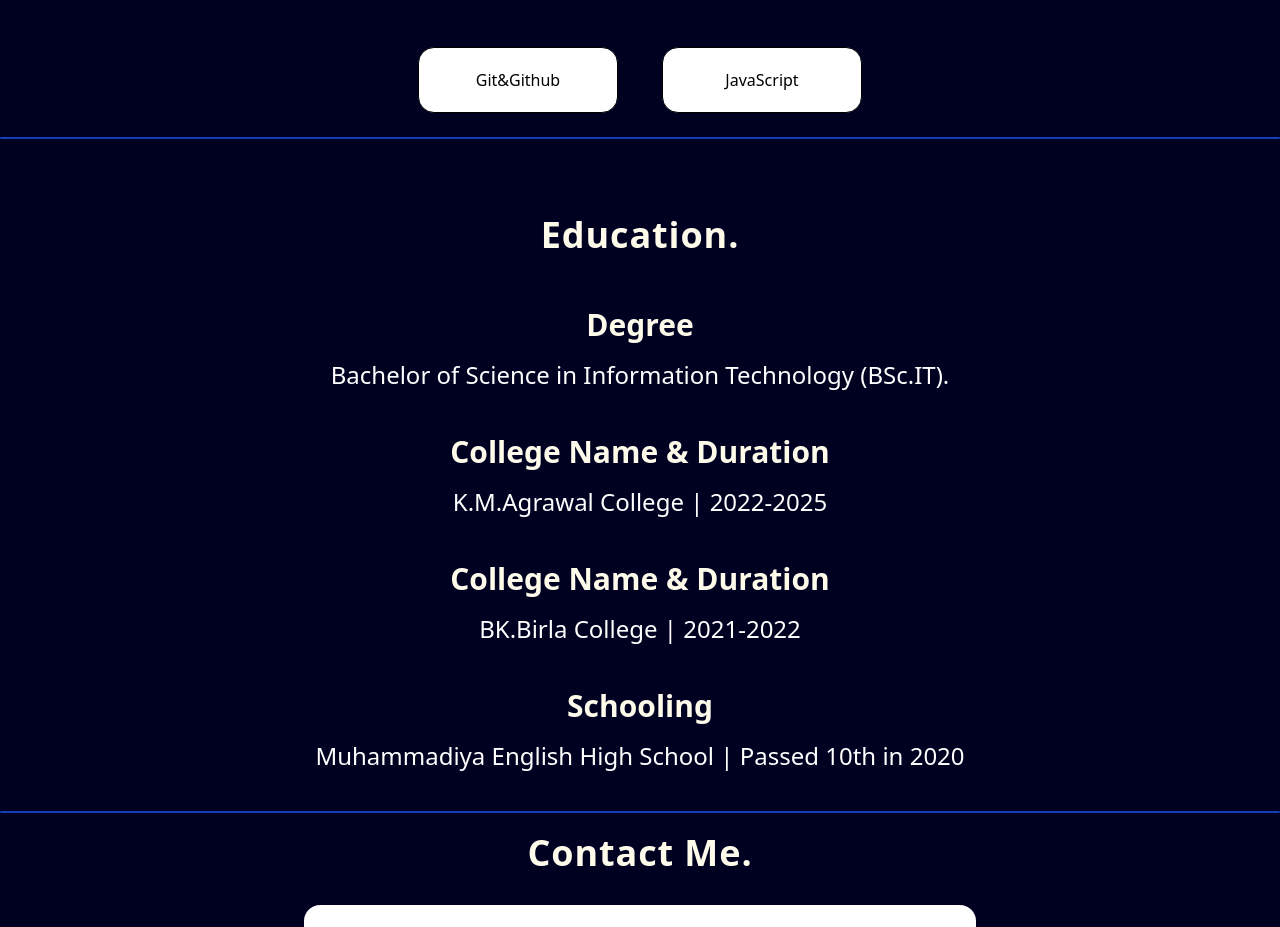
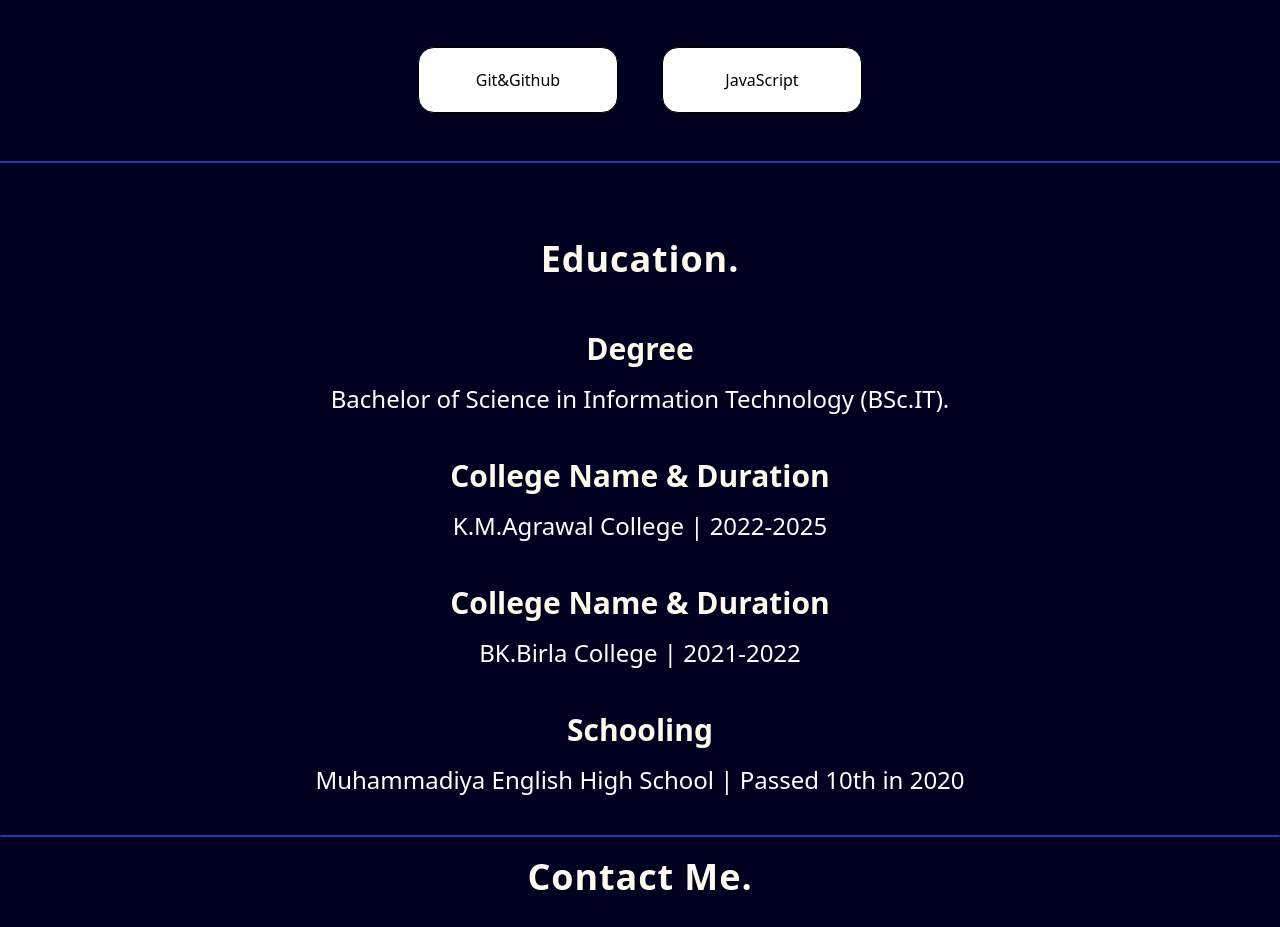
Before and after one commit to SahilPatel010/My-Portfolio, a website: page index.html in a window 1280 px wide. Shown: the part 1561-2488 px from the top of the page. Drawn offline with nearby package versions, Linux system fonts and the light colour scheme.

Commit message:
new heights loaded

```diff
--- a/index.html
+++ b/index.html
@@ -102,7 +102,7 @@ Right now, I’m focused on building creative projects and exploring new technol
            </div>
            </div>
         </section>
- <hr class="w-12/12 h-[2px] mt-10 bg-gradient-to-r bg-blue-800 border-0 rounded-full" />
+ <hr class="w-12/12 h-[2px] mt-16 bg-gradient-to-r bg-blue-800 border-0 rounded-full" />
 
 
  <section  id="education" class="fourthSection w-full px-6 h-80vh p-14 ">
```
